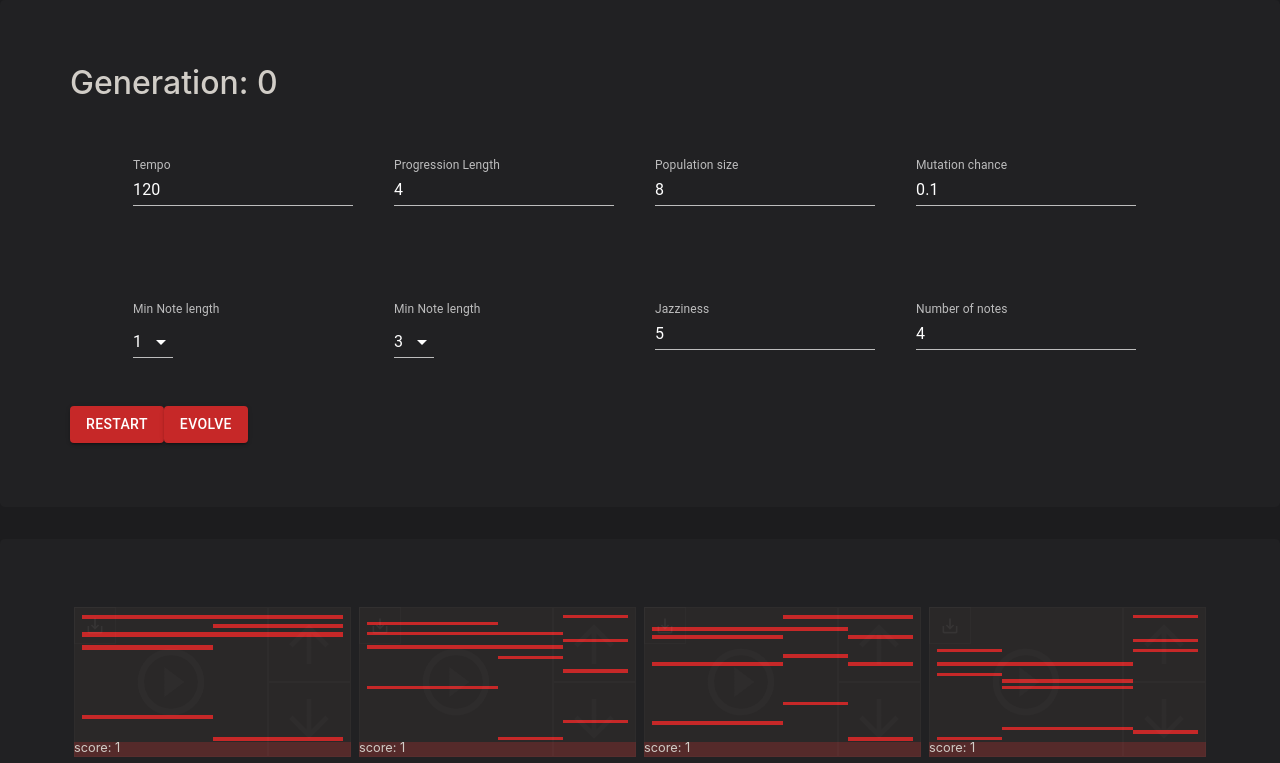
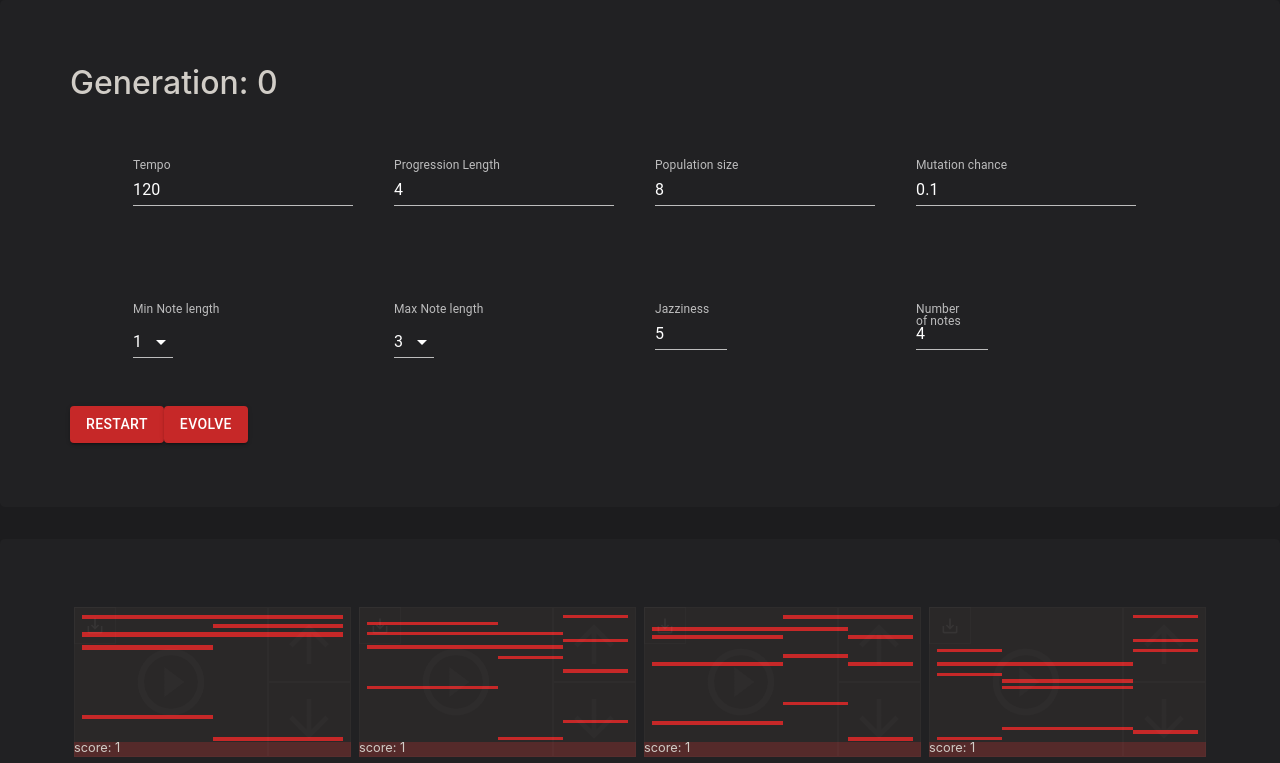
Before and after one commit to TheCommonCold/midi-generator, a React (Create React App) app: page / in a window 1280 px wide. Shown: the top 763 px of the page. Built offline with nearby package versions, Linux system fonts and the light colour scheme.

Commit message:
restrictions

```diff
--- a/src/components/ControlPanel.jsx
+++ b/src/components/ControlPanel.jsx
@@ -35,15 +35,7 @@ function ControlPanel() {
         let contraint = false
         let value = parseFloat(e.target.value)
 
-        // if(e.target.name === 'windowmin'){
-        //     if(value>state.windowmax || value<0)
-        //         contraint = true
-        // }
-        // if(e.target.name === 'windowmax'){
-        //     if(value<state.windowmin || value>=rythms.length)
-        //         contraint = true
-        // }
-
+        if(value>0){
             if(e.target.name==='tempo'){
                 settempo(value)
                 setTempo(value)
@@ -54,6 +46,7 @@ function ControlPanel() {
                         ...state,
                         [e.target.name]: value
                     });
+        }
     }
 
     const updateGeneration = () => {
@@ -79,10 +72,10 @@ function ControlPanel() {
                 <h2>Generation: {generation}</h2>
             </Row>
             <Row className='p-5'>
-                <Col><TextField name='tempo' label="Tempo" type="number" onChange={handleChange} value={tempo}/></Col>
-                <Col><TextField disabled={disabled} name='progressionLength' label="Progression Length" type="number" onChange={handleChange} value={state.progressionLength}/></Col>
-                <Col><TextField disabled={disabled} name='populationSize' label="Population size" type="number" onChange={handleChange} value={state.populationSize}/></Col>
-                <Col><TextField disabled={disabled} name='mutationChance' label="Mutation chance" type="number" onChange={handleChange} value={state.mutationChance}/></Col>
+                <Col><TextField InputProps={{ inputProps: { min: 1 } }} name='tempo' label="Tempo" type="number" onChange={handleChange} value={tempo}/></Col>
+                <Col><TextField InputProps={{ inputProps: { min: 1 } }} disabled={disabled} name='progressionLength' label="Progression Length" type="number" onChange={handleChange} value={state.progressionLength}/></Col>
+                <Col><TextField InputProps={{ inputProps: { min: 1 } }} disabled={disabled} name='populationSize' label="Population size" type="number" onChange={handleChange} value={state.populationSize}/></Col>
+                <Col><TextField InputProps={{ inputProps: { max: 1 } }} disabled={disabled} name='mutationChance' label="Mutation chance" type="number" onChange={handleChange} value={state.mutationChance}/></Col>
             </Row>
             <Row className='p-5'>
                         <Col>
@@ -105,7 +98,7 @@ function ControlPanel() {
                         </Col>
                         <Col>
                         <InputLabel shrink >
-                        Min Note length
+                        Max Note length
                             </InputLabel>
                             <Select
                             name='windowmax'
@@ -122,10 +115,10 @@ function ControlPanel() {
                             </Select>
                         </Col>
                         <Col>
-                        <TextField disabled={disabled} name='jazziness' label="Jazziness" type="number" onChange={handleChange} value={state.jazziness}/>
+                        <TextField InputProps={{ inputProps: { min: state.numberOfNotes, max:12 } }} disabled={disabled} name='jazziness' label="Jazziness" type="number" onChange={handleChange} value={state.jazziness}/>
                         </Col>
                         <Col>
-                        <TextField disabled={disabled} name='numberOfNotes' label="Number of notes" type="number" onChange={handleChange} value={state.numberOfNotes}/>
+                        <TextField InputProps={{ inputProps: { min: 1, max:10} }} disabled={disabled} name='numberOfNotes' label="Number of notes" type="number" onChange={handleChange} value={state.numberOfNotes}/>
                         </Col>
                     </Row>
             <Row>
```
Also changed, not shown: 1 other file (tests, documents, lock files or other folders). Lines whose indentation alone changed are shown as unchanged.
